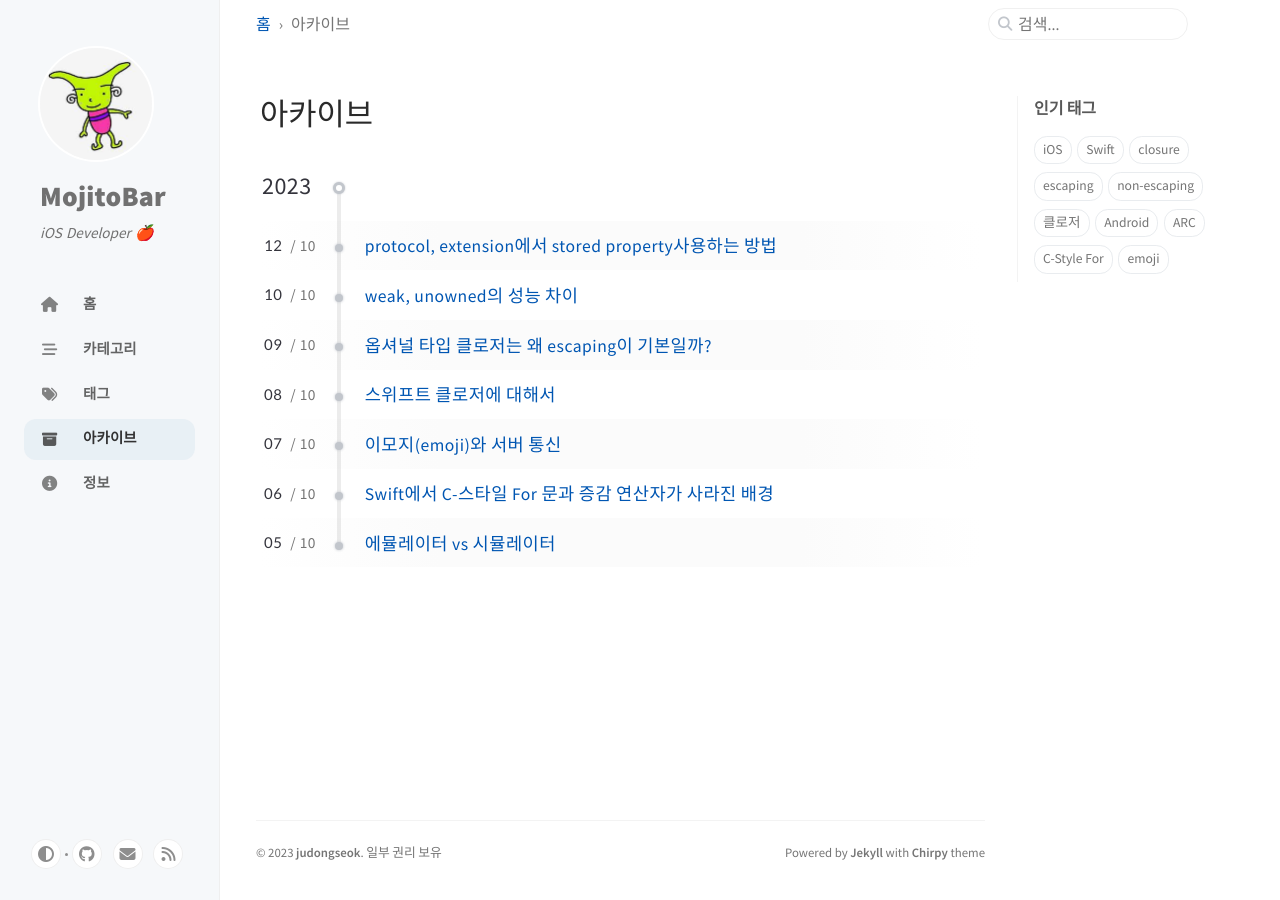
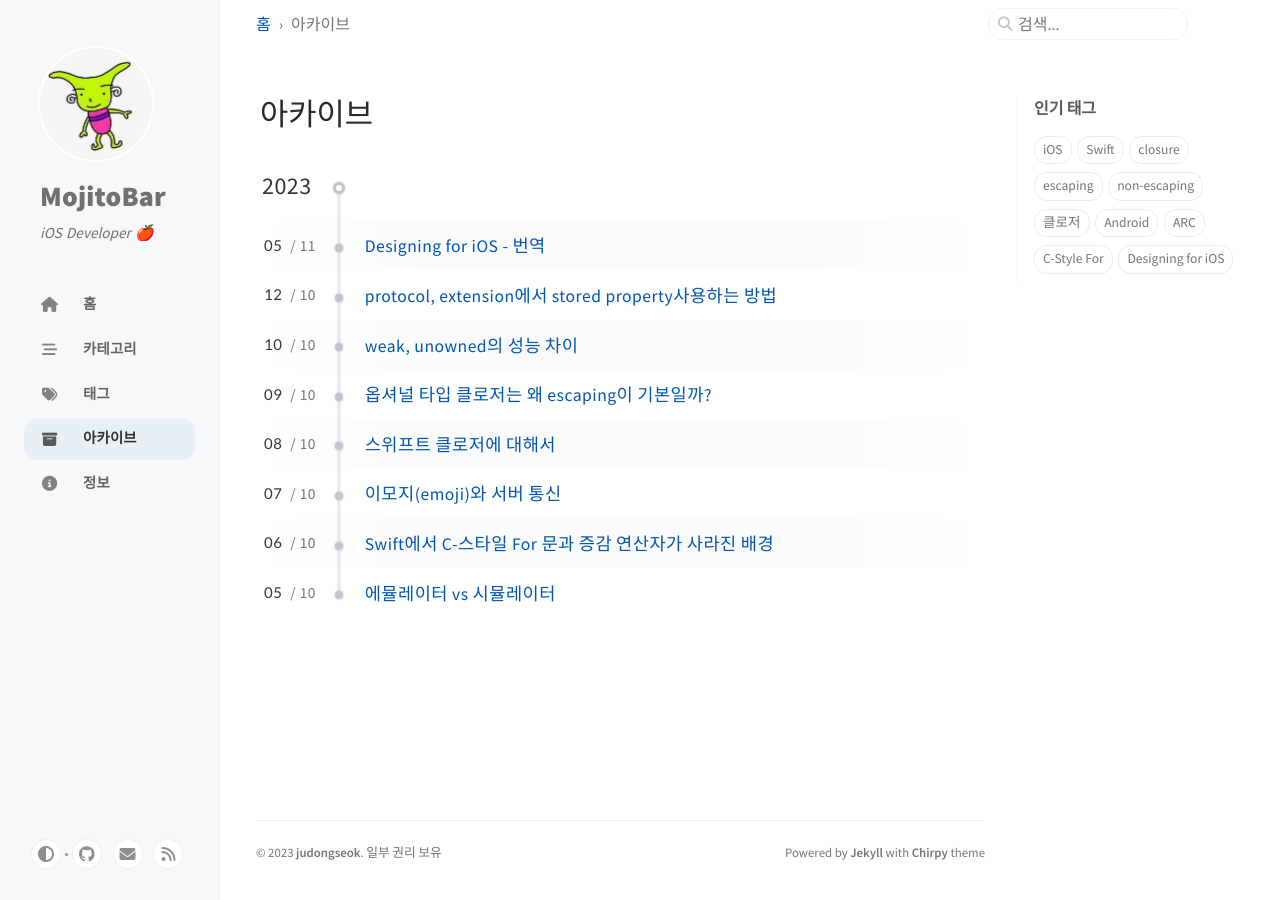
Before and after one commit to MojitoBar/MojitoBar.github.io, a Jekyll site: the page built from _tabs/archives.md, in a window 1280 px wide. Built offline with Jekyll 4.4.1, drawn with Linux system fonts in a browser that asks for light colours; cached includes are drawn as plain includes; comment, search, counter and statistics services are not loaded; part of the change alters nothing that is shown.

Commit message:
platforms ios intro posted

```diff
--- /dev/null
+++ b/_posts/2023-11-05-designing-for-iOS.md
@@ -0,0 +1,89 @@
+---
+title: Designing for iOS - 번역
+author: mojitobar
+date: 2023-11-05 17:21:00 +0900
+categories: [iOS, Swift, HIG]
+tags: [iOS, Swift, HIG, Designing for iOS, Human Interface Guidelines]
+comments: true
+image:
+  path: /assets/img/platforms-iOS-intro~dark2x.png
+  alt: A stylized representation of an iPhone frame shown on top of a grid. The image is overlaid with rectangular and circular grid lines and is tinted green to subtly reflect the green in the original six-color Apple logo.
+---
+
+## Designing for iOS
+
+> People depend on their iPhone to help them stay connected, play games, view media, accomplish tasks, and track personal data in any location and while on the go.
+
+사람들은 iPhone을 사용하여 연결 상태를 유지하고, 게임을 하고, 미디어를 보고, 작업을 수행하고, 이동 중에도 개인 데이터를 추적하는 데 의존합니다.
+
+> As you begin designing your app or game for iOS, start by understanding the following fundamental device characteristics and patterns that distinguish the iOS experience. Using these characteristics and patterns to inform your design decisions can help you provide an app or game that iPhone users appreciate.
+
+iOS용 앱이나 게임을 디자인하기 시작할 때, iOS 경험을 구별하는 다음과 같은 기본 장치 특성과 패턴을 이해하는 것으로 시작하십시오. 이러한 특성과 패턴을 디자인 결정에 반영하면 iPhone 사용자들이 감사하게 여길 앱이나 게임을 제공하는 데 도움이 될 수 있습니다.
+
+> Display. iPhone has a medium-size, high-resolution display.
+
+**디스플레이**. iPhone은 중간 크기의 고해상도 디스플레이를 가지고 있습니다.
+
+> Ergonomics. People generally hold their iPhone in one or both hands as they interact with it, switching between landscape and portrait orientations as needed. While people are interacting with the device, their viewing distance tends to be no more than a foot or two.
+
+**인체공학**. 사람들은 일반적으로 iPhone을 한 손 또는 양손으로 들고 상호 작용하며, 필요에 따라 가로 및 세로 방향을 전환합니다. 사람들이 장치와 상호 작용하는 동안, 그들의 시야 거리는 대개 한 두 피트를 넘지 않습니다.
+
+> Inputs. Multi-Touch gestures, onscreen keyboards, and voice control let people perform actions and accomplish meaningful tasks while they’re on the go. In addition, people often want apps to use their personal data and input from the device’s gyroscope and accelerometer, and they may also want to participate in spatial interactions.
+
+**입력**. 멀티터치 [제스처](https://developer.apple.com/design/human-interface-guidelines/touchscreen-gestures), [화면 키보드](https://developer.apple.com/design/human-interface-guidelines/onscreen-keyboards), [음성](https://developer.apple.com/design/human-interface-guidelines/siri) 제어를 통해 사람들은 이동 중에 작업을 수행하고 의미 있는 작업을 완료할 수 있습니다. 또한, 사람들은 종종 앱이 [개인 데이터](https://developer.apple.com/design/human-interface-guidelines/accessing-private-data)와 장치의 [자이로스코프 및 가속도계](https://developer.apple.com/design/human-interface-guidelines/gyro-and-accelerometer)에서 입력을 사용하기를 원하며, [공간 상호 작용](https://developer.apple.com/design/human-interface-guidelines/spatial-interactions)에 참여하고자 할 수도 있습니다.
+
+> App interactions. Sometimes, people spend just a minute or two checking on event or social media updates, tracking data, or sending messages. At other times, people can spend an hour or more browsing the web, playing games, or enjoying media. People typically have multiple apps open at the same time, and they appreciate switching frequently among them.
+
+**앱 상호 작용**. 때때로 사람들은 이벤트나 소셜 미디어 업데이트를 확인하거나 데이터를 추적하거나 메시지를 보내는 데 1 ~ 2분을 소비합니다. 다른 때에는 사람들이 웹을 탐색하거나 게임을 하거나 미디어를 즐기는 데 한 시간 이상을 소비할 수도 있습니다. 사람들은 일반적으로 동시에 여러 앱을 열어 두고 자주 전환하는 것을 선호합니다.
+
+> System features. iOS provides several features that help people interact with the system and their apps in familiar, consistent ways.
+
+**시스템 기능**. iOS는 사람들이 시스템과 앱과 친숙하고 일관된 방식으로 상호 작용하는 데 도움이 되는 여러 기능을 제공합니다.
+
+- [Widgets](https://developer.apple.com/design/human-interface-guidelines/widgets)
+
+- [Home Screen quick actions](https://developer.apple.com/design/human-interface-guidelines/home-screen-quick-actions)
+
+- [Spotlight](https://developer.apple.com/design/human-interface-guidelines/searching)
+
+- [Shortcuts](https://developer.apple.com/design/human-interface-guidelines/siri#Shortcuts-and-suggestions)
+
+- [Activity views](https://developer.apple.com/design/human-interface-guidelines/activity-views)
+
+## Best practices
+
+> Great iPhone experiences integrate the platform and device capabilities that people value most. To help your design feel at home in iOS, prioritize the following ways to incorporate these features and capabilities.
+
+훌륭한 iPhone 경험은 사람들이 가장 중요하게 여기는 플랫폼 및 장치 기능을 통합합니다. iOS에서 자연스럽게 느껴지도록 디자인을 돕기 위해, 다음과 같은 방법으로 이러한 기능과 기능을 통합하는 것을 우선시하십시오.
+
+> Help people concentrate on primary tasks and content by limiting the number of onscreen controls while making secondary details and actions discoverable with minimal interaction.
+
+- 화면상의 컨트롤 수를 제한하여 사람들이 주요 작업과 콘텐츠에 집중할 수 있도록 하면서, 최소한의 상호 작용으로 보조 세부 정보 및 작업을 발견할 수 있도록 합니다.
+
+> Adapt seamlessly to appearance changes — like device orientation, Dark Mode, and Dynamic Type — letting people choose the configurations that work best for them.
+
+- 장치 방향, 다크 모드, 다이내믹 타입과 같은 외관 변화에 매끄럽게 적응하여 사람들이 가장 잘 맞는 구성을 선택할 수 있도록 합니다.
+
+> Support interactions that accommodate the way people usually hold their device. For example, it tends to be easier and more comfortable for people to reach a control when it’s located in the middle or bottom area of the display, so it’s especially important let people swipe to navigate back or initiate actions in a list row.
+
+- 사람들이 일반적으로 장치를 잡는 방식을 수용하는 상호 작용을 지원합니다. 예를 들어, 컨트롤이 디스플레이의 중간이나 하단 영역에 위치할 때 사람들이 도달하기가 더 쉽고 편안하므로, 목록 행에서 뒤로 스와이프하거나 작업을 시작할 수 있도록 하는 것이 특히 중요합니다.
+
+> With people’s permission, integrate information available through platform capabilities in ways that enhance the experience without asking people to enter data. For example, you might accept payments, provide security through biometric authentication, or offer features that use the device’s location.
+
+사람들의 허락을 받아 플랫폼 기능을 통해 제공되는 정보를 경험을 향상시키는 방식으로 통합합니다. 예를 들어, 결제를 수락하거나 생체 인증을 통해 보안을 제공하거나 장치의 위치를 사용하는 기능을 제공할 수 있습니다.
+
+## Resources
+
+### Related
+
+[Apple Design Resources](https://developer.apple.com/design/resources/#ios-apps)
+
+### Developer documentation
+
+[Planning your iOS app](https://developer.apple.com/ios/planning/)
+
+### Videos
+
+[What's new in UIKit](https://developer.apple.com/videos/play/wwdc2021/10059)
+
+[What's New in iOS Design](https://developer.apple.com/videos/play/wwdc2019/808)
--- a/_sass/addon/commons.scss
+++ b/_sass/addon/commons.scss
@@ -309,6 +309,7 @@ sup {
 .preview-img {
   aspect-ratio: 40 / 21;
   width: 100%;
+  height: 100%;
   overflow: hidden;
 
   @extend %rounded;
```
Also changed, not shown: assets/img/platforms-iOS-intro~dark2x.png (added).
